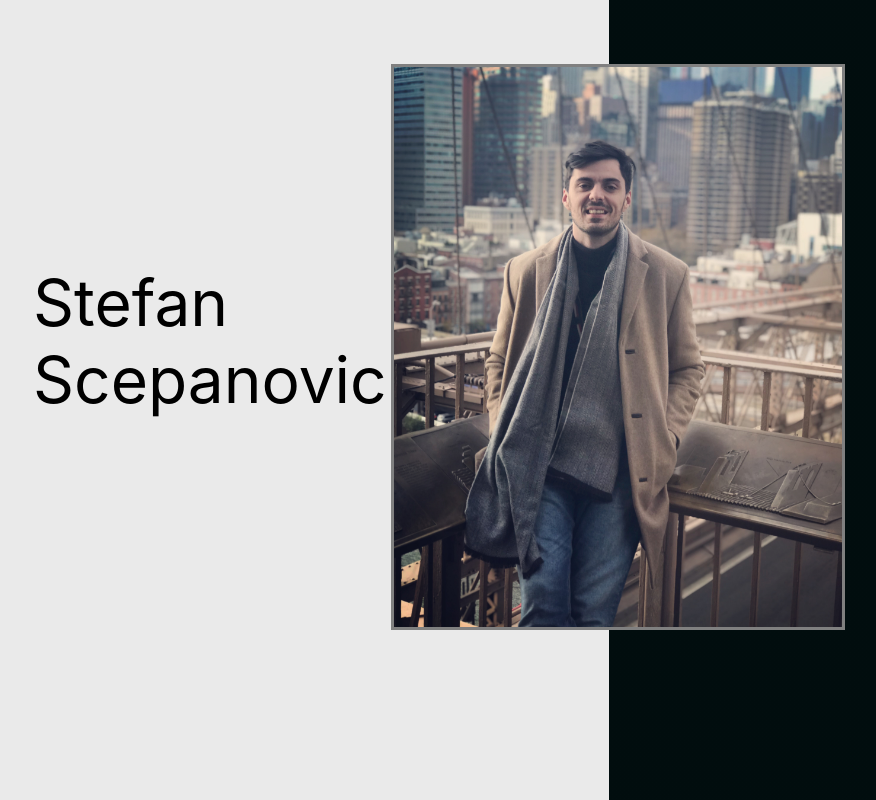
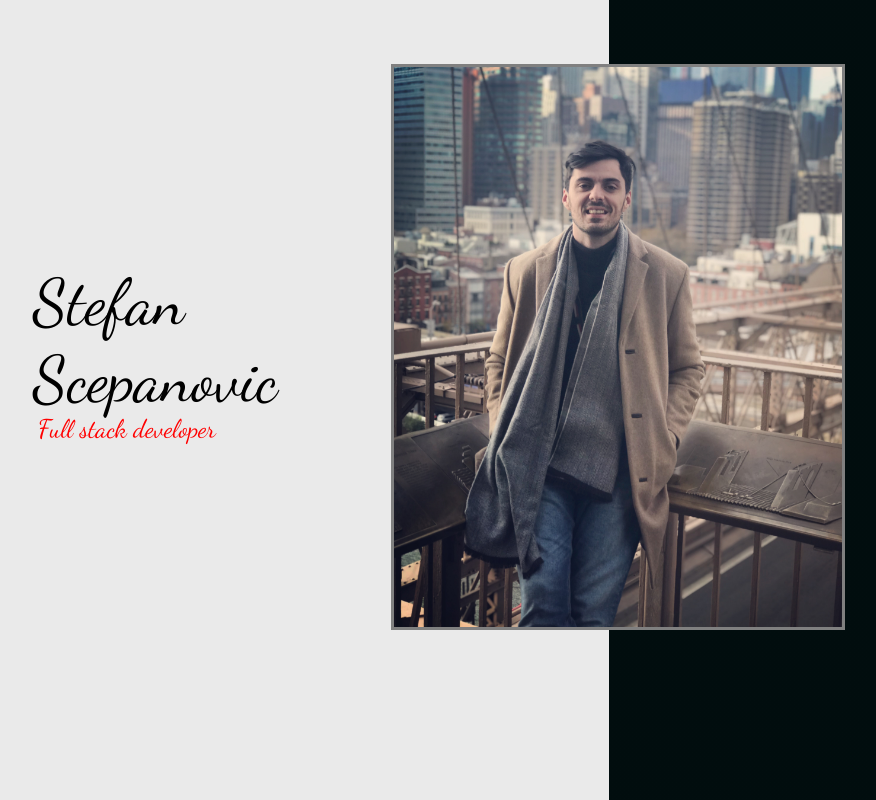
Before and after one commit to scepa991/Portfolio, a React (Create React App) app in the folder portfolio/: page / in a window 1280 px wide. Shown: the top 800 px of the page, without its empty margins (31-907 px from the left). Built offline with nearby package versions, Linux system fonts and the light colour scheme.

Commit message:
still working on main page

```diff
--- a/portfolio/package.json
+++ b/portfolio/package.json
@@ -5,6 +5,7 @@
   "dependencies": {
     "react": "^16.9.0",
     "react-dom": "^16.9.0",
+    "react-font-face": "^0.2.1",
     "react-scripts": "3.1.1"
   },
   "scripts": {
--- a/portfolio/src/App.css
+++ b/portfolio/src/App.css
@@ -1,3 +1,5 @@
+@import url("https://fonts.googleapis.com/css?family=Dancing+Script");
+
 .div1 {
   text-align: center;
 }
@@ -34,12 +36,13 @@
   top: 25%;
   left: 5%;
   font-size: 5vw;
+  font-family: "Dancing Script";
 }
 
 .title1 {
-  color: black;
+  color: red;
   position: absolute;
-  top: 32%;
-  left: 5%;
-  font-size: 5vw;
+  top: 80%;
+  left: 2%;
+  font-size: 2vw;
 }
--- a/portfolio/src/components/Main.js
+++ b/portfolio/src/components/Main.js
@@ -12,7 +12,9 @@ class Main extends Component {
     return (
       <div className="style">
         <p className="title">
-          Stefan <br /> Scepanovic
+          Stefan
+          <br /> Scepanovic
+          <p className="title1">Full stack developer</p>
         </p>
 
         <img className="img" src={picture} alt={"Stefan image"} />
```
Also changed, not shown: 1 other file (tests, documents, lock files or other folders).
